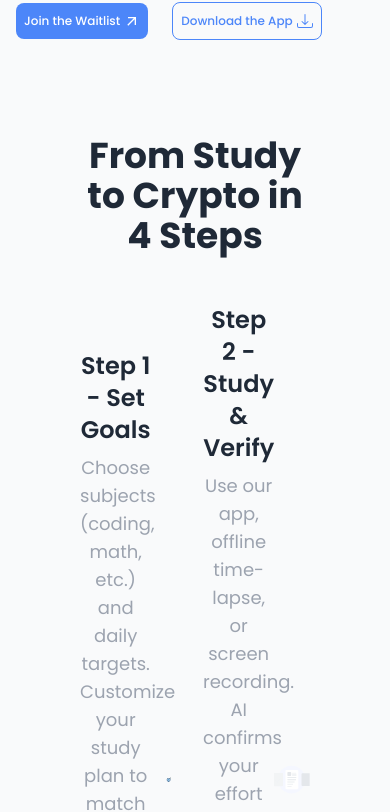
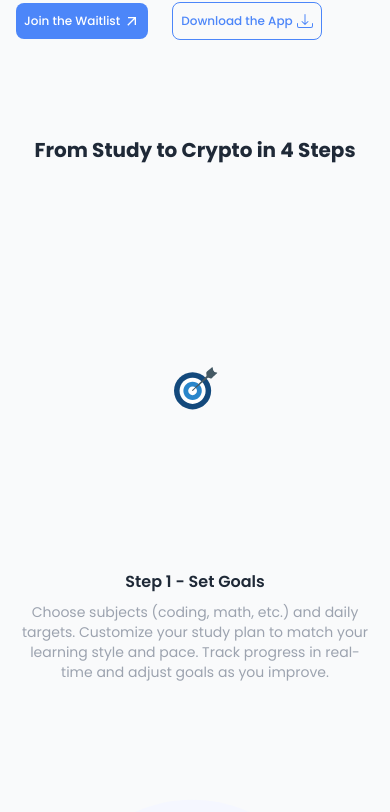
Before and after one commit to MorielDev/LERNIT, a Next.js app: page / in a window 390 px wide. Shown: the part 854-1666 px from the top of the page. Built offline with nearby package versions, Linux system fonts and the light colour scheme; a web font is replaced by a local one.

Commit message:
responsive how it works page

```diff
--- a/app/pages/how-it-works.tsx
+++ b/app/pages/how-it-works.tsx
@@ -11,18 +11,18 @@ import { steps } from "../data/arrays";
 
 export default function HowItWorks() {
     return (
-        <section className="bg-backgroundColor min-h-screen pt-8 pb-16 px-20">
+        <section className="bg-backgroundColor min-h-screen pt-8 pb-16 px-4 md:px-10 lg:px-10 xl:pr-0 xl:pl-20 2xl:px-20">
             {/* Title */}
             <motion.h1
                 initial={{ opacity: 0, y: -20 }}
                 animate={{ opacity: 1, y: 0 }}
                 transition={{ duration: 0.6 }}
-                className="text-4xl md:text-3xl font-bold text-darkGray text-center"
+                className="text-xl md:text-xl lg:text-2xl xl:text-3xl 2xl:text-4xl font-bold text-darkGray text-center"
             >
                 From Study to Crypto in 4 Steps
             </motion.h1>
 
-            <div className="mt-12 grid grid-cols-2 gap-4 flex justify-between w-full">
+            <div className="mt-12 grid grid-cols-1 md:grid-cols-2 lg:grid-cols-2 xl:grid-cols-2 2xl:grid-cols-2 gap-20 md:gap-4 lg:gap-4 xl:gap-4 2xl:gap-4 flex justify-between w-full">
                 {steps.map((step, index) => (
                     <motion.div
                         key={index}
@@ -30,14 +30,14 @@ export default function HowItWorks() {
                         whileInView={{ opacity: 1, x: 0 }}
                         transition={{ duration: 0.6, delay: index * 0.2 }}
                         viewport={{ once: true }}
-                        className="flex flex-row items-center"
+                        className="flex flex-row flex-wrap-reverse md:flex-nowrap lg:flex-nowrap xl:flex-nowrap 2xl:flex-nowrap items-center"
                     >
-                        <div className="text-center w-4/6 md:text-left">
-                            <h2 className="text-2xl font-semibold text-darkGray">{`Step ${index + 1} - ${step.title}`}</h2>
-                            <p className="text-lg text-mutedGray mt-2">{step.description}</p>
+                        <div className="text-center w-6/6 md:w-4/6 lg:w-4/6 xl:w-4/6 2xl:w-4/6 md:text-left">
+                            <h2 className="text-md md:text-md lg:text-base xl:text-base 2xl:text-xl font-semibold text-darkGray">{`Step ${index + 1} - ${step.title}`}</h2>
+                            <p className="text-sm md:text-sm lg:text-sm xl:text-lg 2xl:text-lg text-mutedGray mt-2">{step.description}</p>
                         </div>
 
-                        <div className="w-2/6 flex justify-center">
+                        <div className="w-6/6 md:w-2/6 lg:w-2/6 xl:w-2/6 2xl:w-2/6 flex justify-center">
                             <Lottie animationData={step.animation} loop={true} style={{ width: '100%', height: '100%' }} />
                         </div>
                     </motion.div>
```
